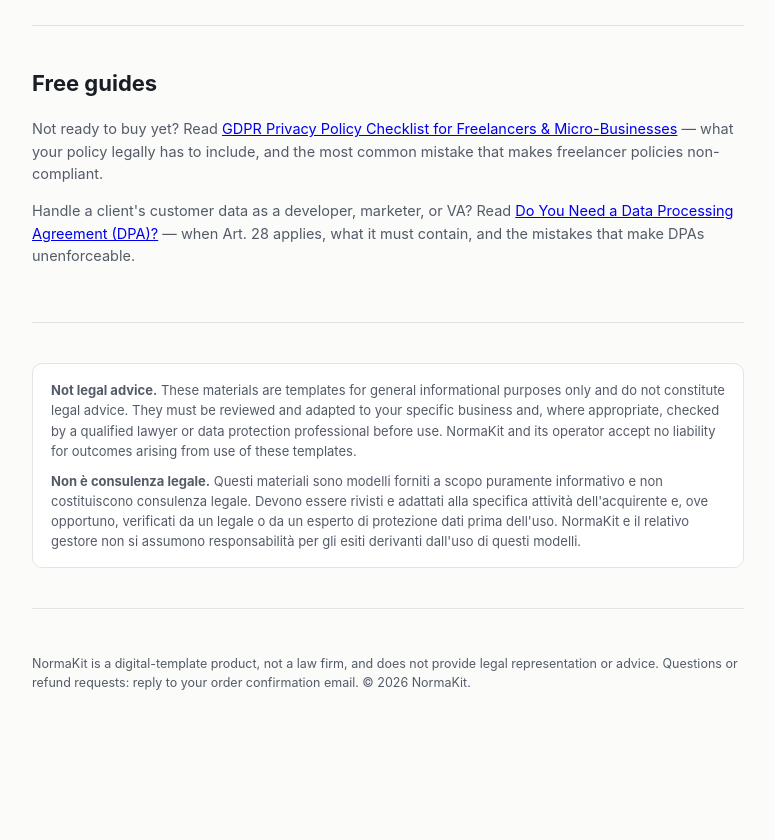
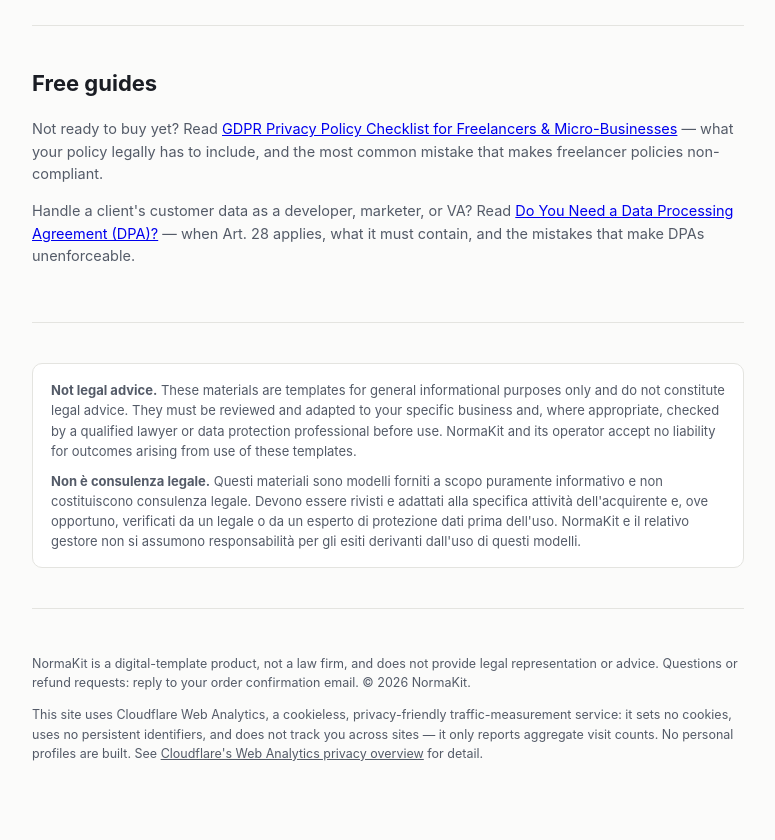
Before and after one commit to Deadmake/normakit, a website: page site/index.html in a window 1280 px wide. Shown: the part 2081-2921 px from the top of the page, without its empty margins (252-1027 px from the left). Before the commit the page ends 2850 px from the top, so only its background shows below. Drawn offline with Linux system fonts and the light colour scheme.

Commit message:
Add Cloudflare Web Analytics (cookieless) to all pages + site privacy note
Enables measuring actual landing-page visits vs Stripe checkout starts —
previously only checkout-session count was observable, undercounting
visitors who never click buy. Cookieless/no persistent identifiers, so no
consent banner needed; added a short footer disclosure for transparency
consistent with the product's own GDPR positioning.

```diff
--- a/site/index.html
+++ b/site/index.html
@@ -196,6 +196,12 @@
     <p>NormaKit is a digital-template product, not a law firm, and does not provide
     legal representation or advice. Questions or refund requests: reply to your
     order confirmation email. © 2026 NormaKit.</p>
+    <p class="privacy-note">This site uses Cloudflare Web Analytics, a
+    cookieless, privacy-friendly traffic-measurement service: it sets no
+    cookies, uses no persistent identifiers, and does not track you across
+    sites — it only reports aggregate visit counts. No personal profiles are
+    built. See <a href="https://www.cloudflare.com/web-analytics/">Cloudflare's
+    Web Analytics privacy overview</a> for detail.</p>
   </footer>
 </div>
 
@@ -210,5 +216,6 @@
   });
 </script>
 
+  <script defer src="https://static.cloudflareinsights.com/beacon.min.js" data-cf-beacon='{"token": "082e73ff60604f31b0df22bc423c4206"}'></script>
 </body>
 </html>
```
Also changed, not shown: site/blog/data-processing-agreement-freelancers.html (+1 -0 lines), site/blog/gdpr-privacy-policy-checklist-freelancers.html (+1 -0 lines), site/success.html (+1 -0 lines).
